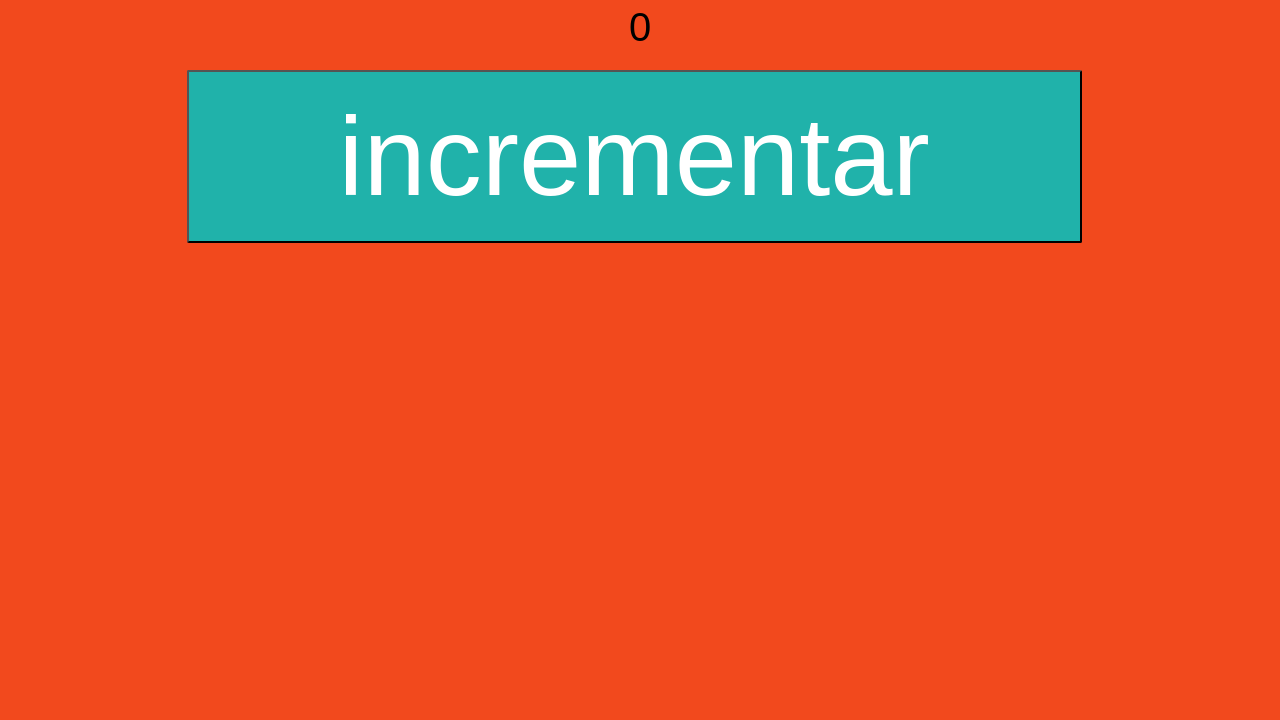
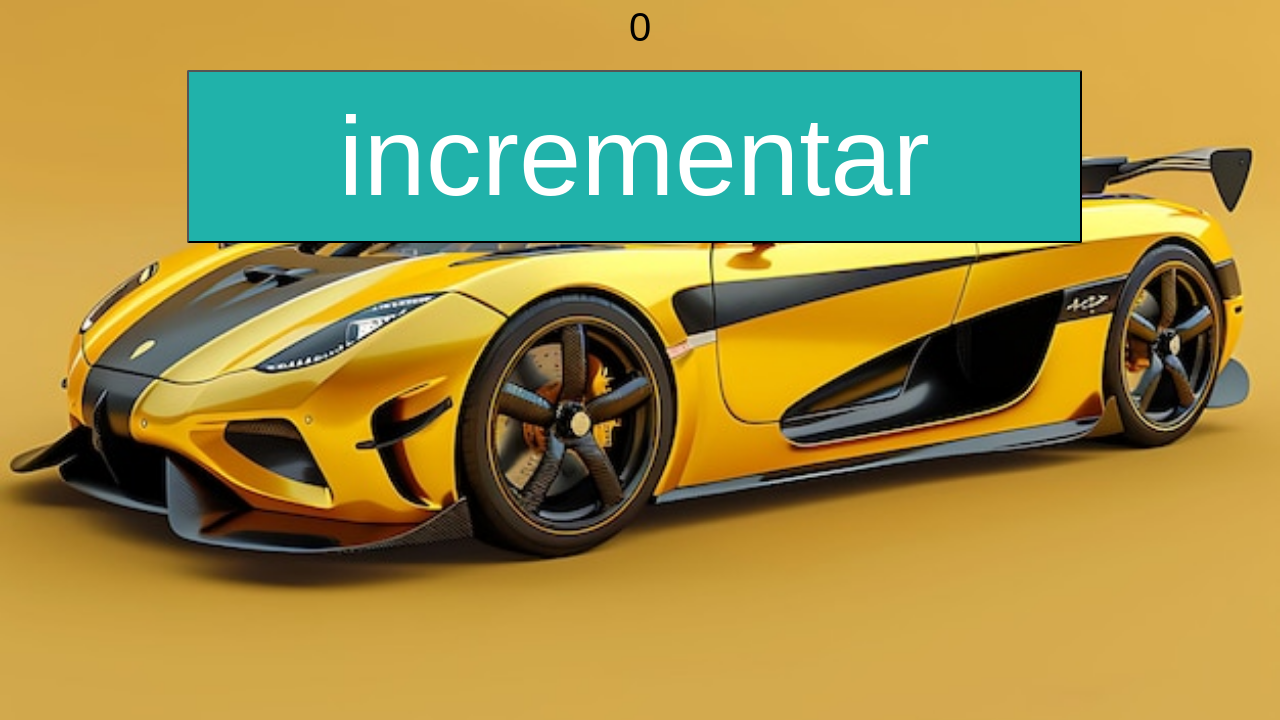
Before and after one commit to Lealss/web_contador, a plain HTML site: page CODE 2.html in a window 1280 px wide. Shown: the part 80-800 px from the top of the page. Drawn offline with Linux system fonts and the light colour scheme.

Commit message:
Update CODE 2.html

```diff
--- a/CODE 2.html
+++ b/CODE 2.html
@@ -12,7 +12,10 @@ justify-content: center;
 height: 100vh;
 margin: 0;
 font-family: arial, sans-serif;
-background-color: #f23f10f1;
+background-image: url('kosg.jpg');
+background-size: cover;
+background-position: center;
+background-repeat: no-repeat;
 
 }
 
```
